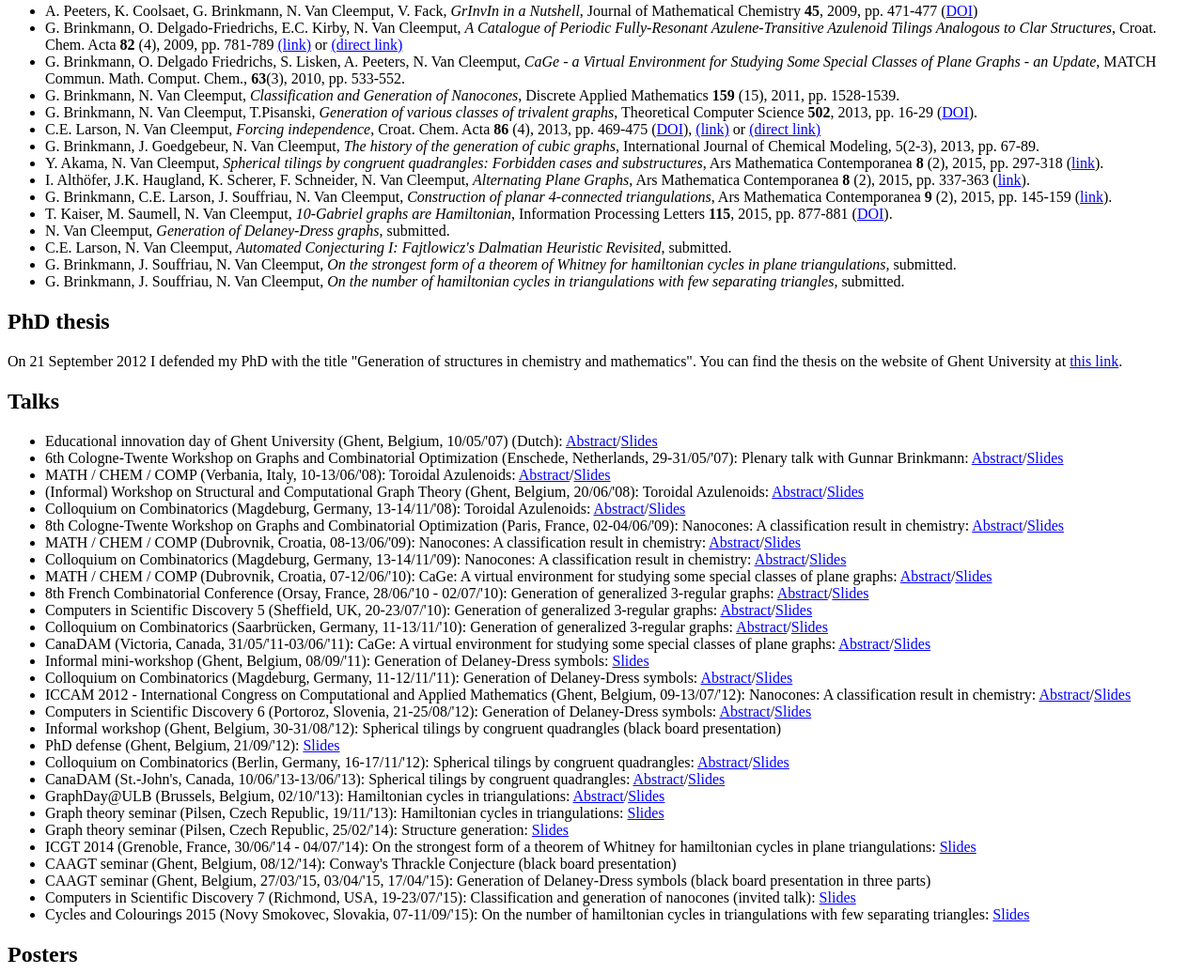
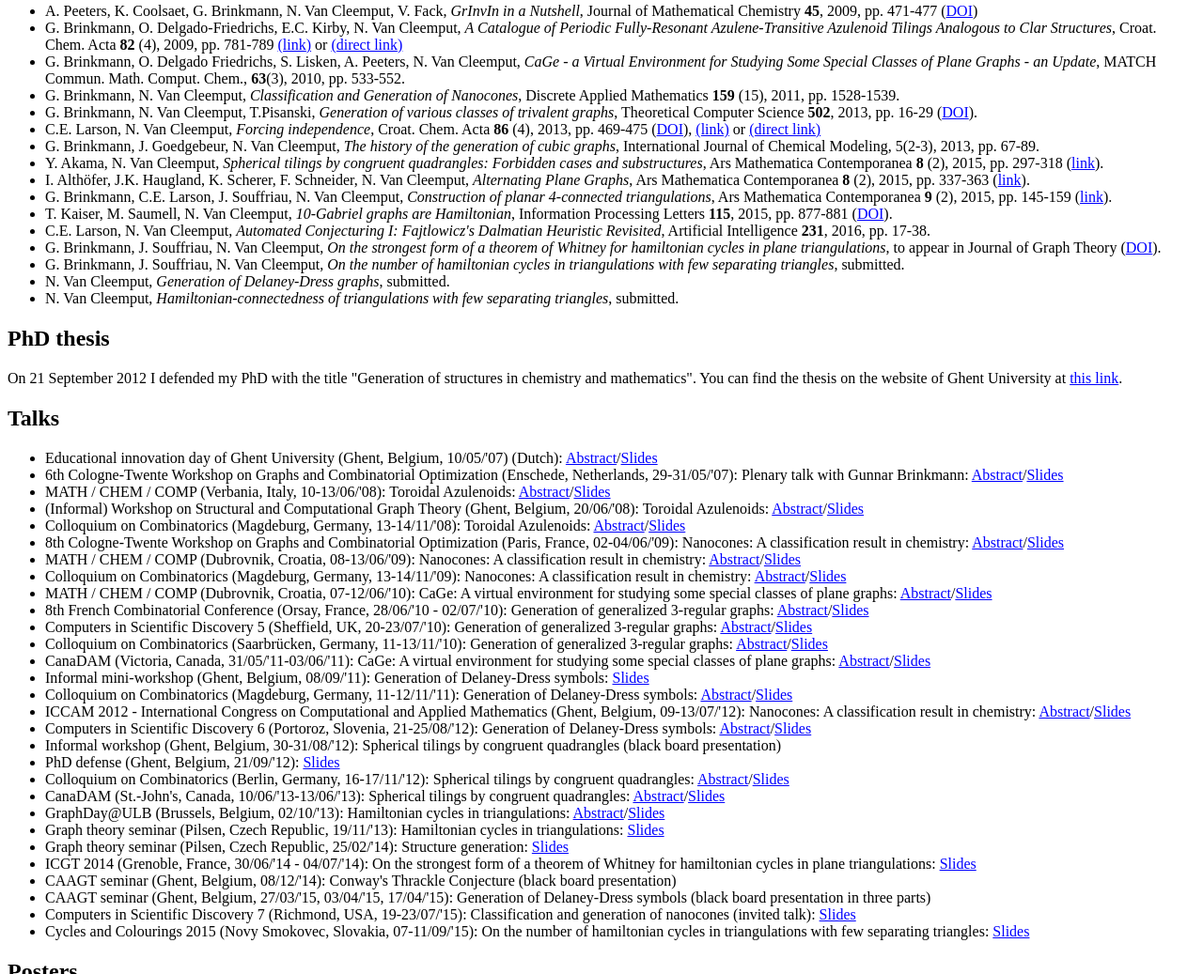
Before and after one commit to nvcleemp/nvcleemp.be, a plain HTML site: page academic.html in a window 1280 px wide. Shown: the part 1057-2094 px from the top of the page at 94% size. Drawn offline with Linux system fonts and the light colour scheme.

Commit message:
Updated some papers

```diff
--- a/academic.html
+++ b/academic.html
@@ -85,10 +85,11 @@
         <li>I. Alth&ouml;fer, J.K. Haugland, K. Scherer, F. Schneider, N. Van Cleemput, <i>Alternating Plane Graphs</i>, Ars Mathematica Contemporanea <b>8</b> (2), 2015, pp. 337-363 (<a href="http://amc-journal.eu/index.php/amc/article/view/584">link</a>).</li>
         <li>G. Brinkmann, C.E. Larson, J. Souffriau, N. Van Cleemput, <i>Construction of planar 4-connected triangulations</i>, Ars Mathematica Contemporanea <b>9</b> (2), 2015, pp. 145-159 (<a href="http://amc-journal.eu/index.php/amc/article/view/459">link</a>).</li>
         <li>T. Kaiser, M. Saumell, N. Van Cleemput, <i>10-Gabriel graphs are Hamiltonian</i>, Information Processing Letters <b>115</b>, 2015, pp. 877-881 (<a href="http://dx.doi.org/10.1016/j.ipl.2015.05.013">DOI</a>).</li>
+        <li>C.E. Larson, N. Van Cleemput, <i>Automated Conjecturing I: Fajtlowicz's Dalmatian Heuristic Revisited</i>, Artificial Intelligence <b>231</b>, 2016, pp. 17-38.</li>
+        <li>G. Brinkmann, J. Souffriau, N. Van Cleemput, <i>On the strongest form of a theorem of Whitney for hamiltonian cycles in plane triangulations</i>, to appear in Journal of Graph Theory (<a href="http://dx.doi.org/10.1002/jgt.21915">DOI</a>).</li>
+        <li>G. Brinkmann, J. Souffriau, N. Van Cleemput, <i>On the number of hamiltonian cycles in triangulations with few separating triangles</i>, submitted.</li>
         <li>N. Van Cleemput, <i>Generation of Delaney-Dress graphs</i>, submitted.</li>
-        <li>C.E. Larson, N. Van Cleemput, <i>Automated Conjecturing I: Fajtlowicz's Dalmatian Heuristic Revisited</i>, submitted.</li>
-        <li>G. Brinkmann, J. Souffriau, N. Van Cleemput, <i>On the strongest form of a theorem of Whitney for hamiltonian cycles in plane triangulations</i>, submitted.</li>
-        <li>G. Brinkmann, J. Souffriau, N. Van Cleemput, <i>On the number of hamiltonian cycles in triangulations with few separating triangles</i>, submitted.</li>
+        <li>N. Van Cleemput, <i>Hamiltonian-connectedness of triangulations with few separating triangles</i>, submitted.</li>
 </ul>
 
 <h2>PhD thesis</h2>
```
